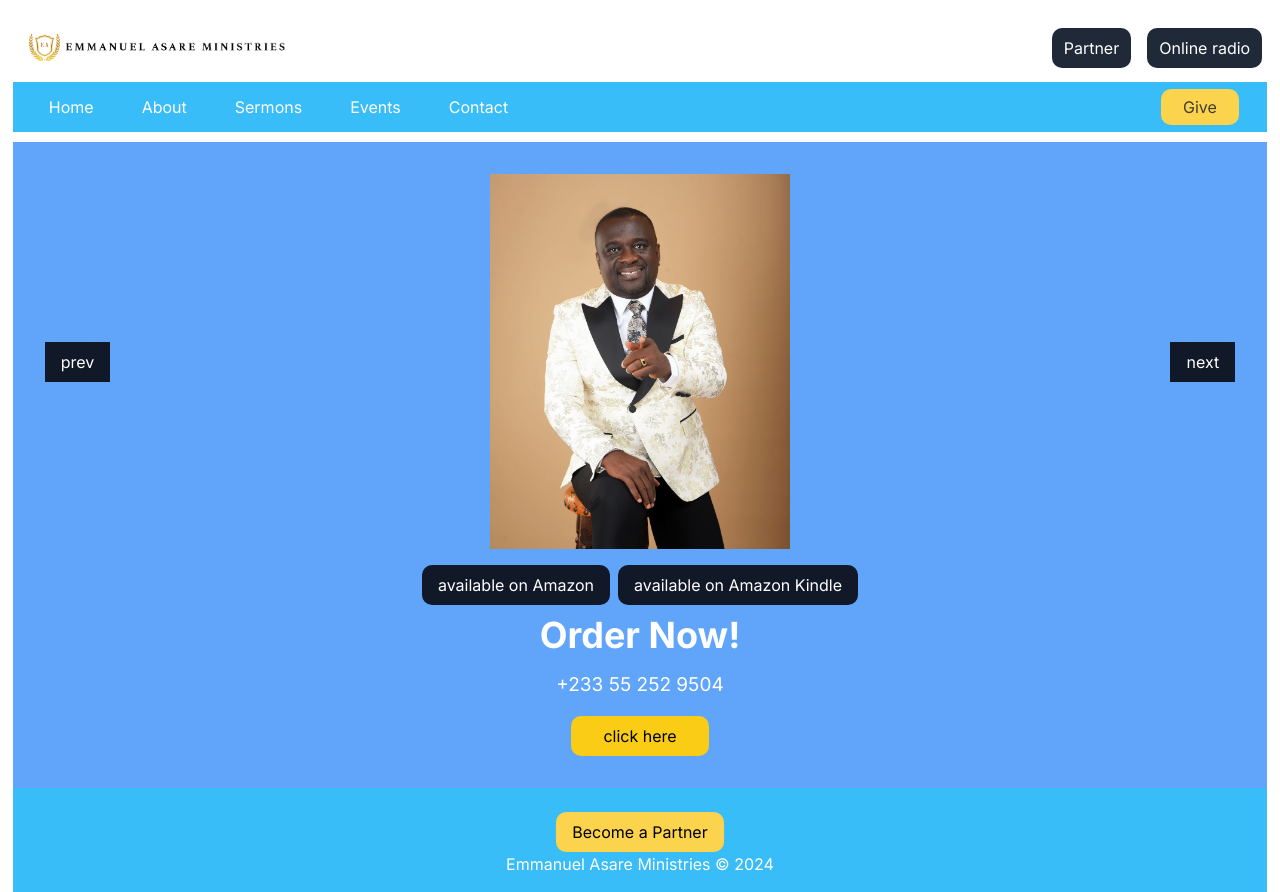
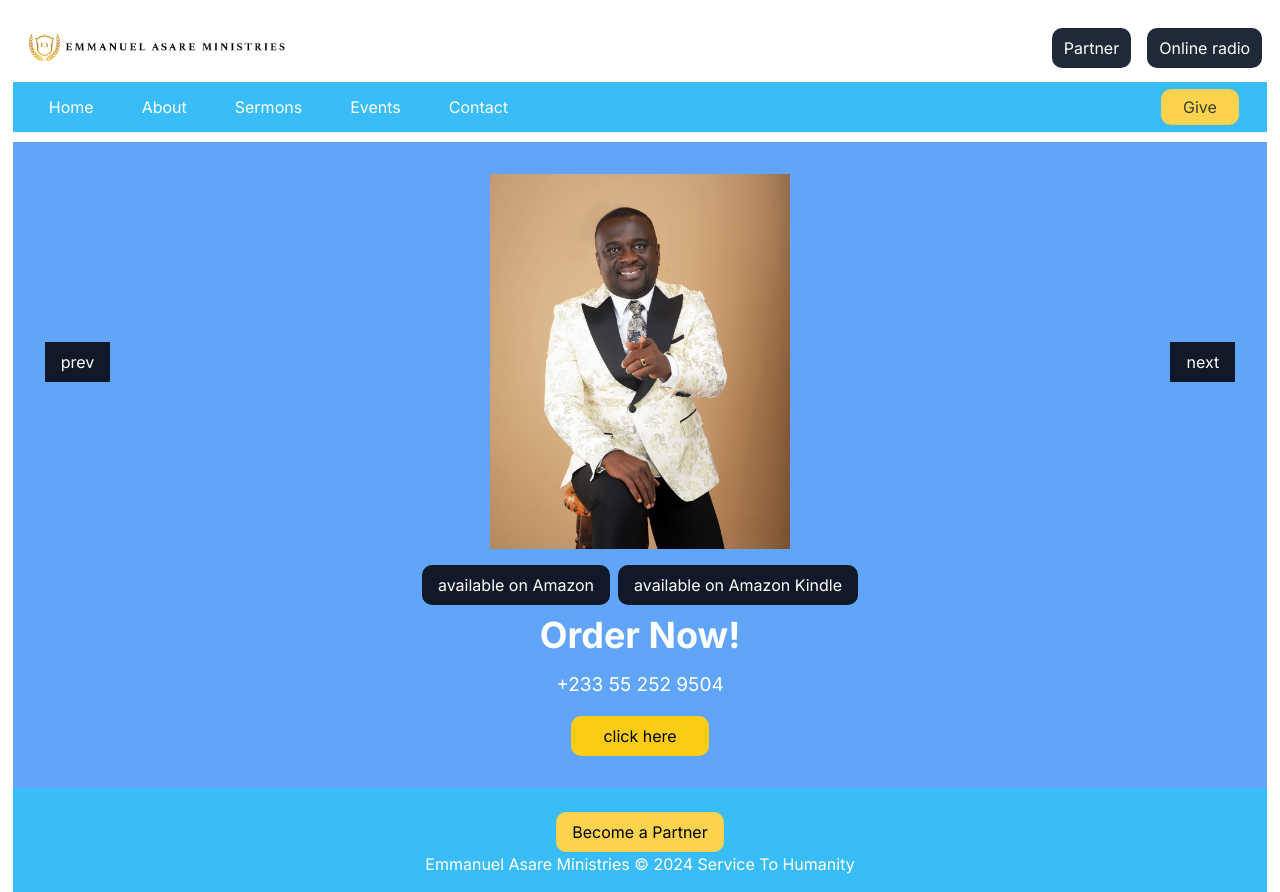
Before and after one commit to davidakuffo/emmanuel_asare_ministries, a Next.js app: page /Homepage in a window 1280 px wide. Built offline with nearby package versions, Linux system fonts and the light colour scheme.

Commit message:
Emmanuel doc

```diff
--- a/src/app/Homepage/Footer.tsx
+++ b/src/app/Homepage/Footer.tsx
@@ -4,7 +4,10 @@ const Footer = () => (
       Become a Partner
     </button>
     <div>
-      <p>Emmanuel Asare Ministries © {new Date().getFullYear()}</p>
+      <p>
+        Emmanuel Asare Ministries © {new Date().getFullYear()} Service To
+        Humanity
+      </p>
     </div>
   </footer>
 );
```
Also changed, not shown: 2 other files (tests, documents, lock files or other folders).
